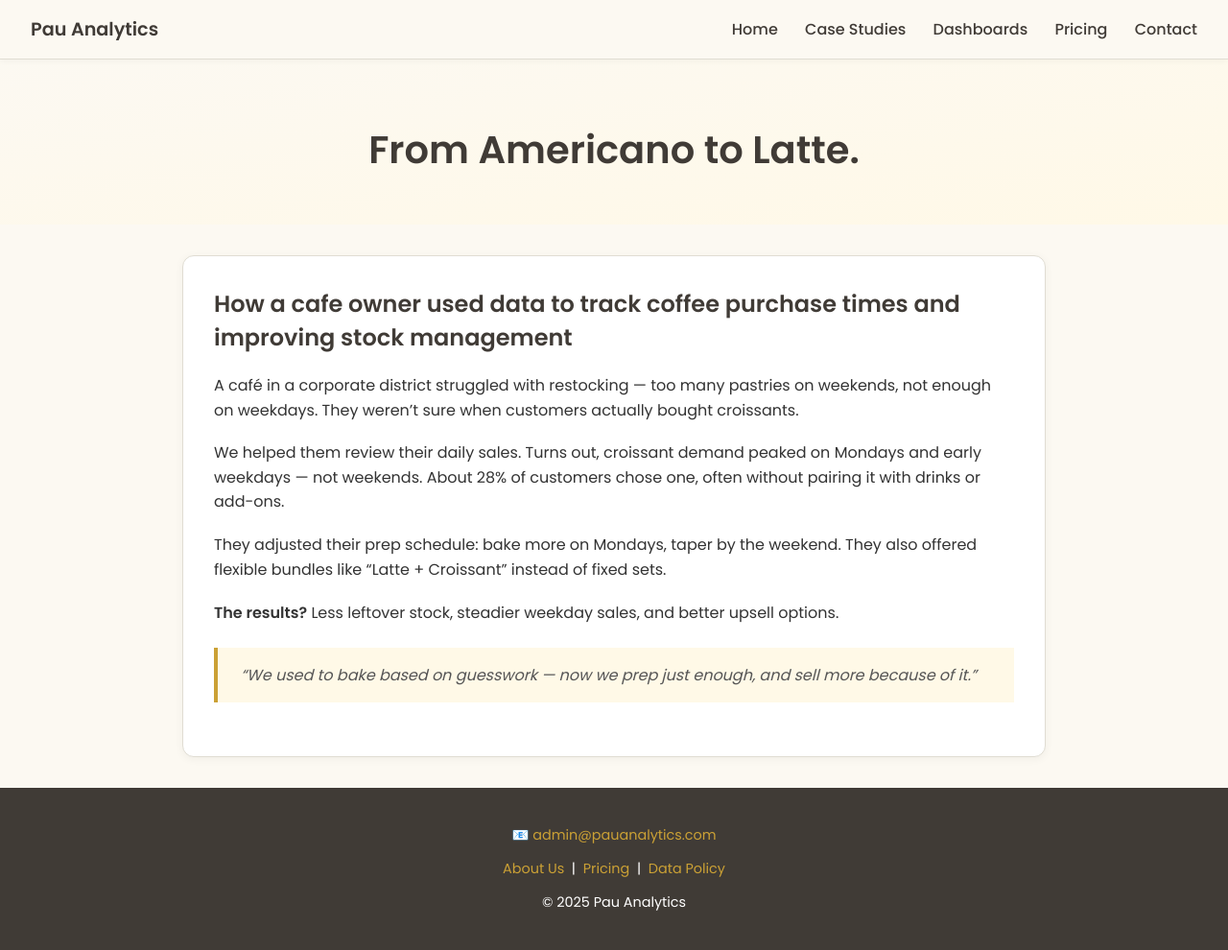
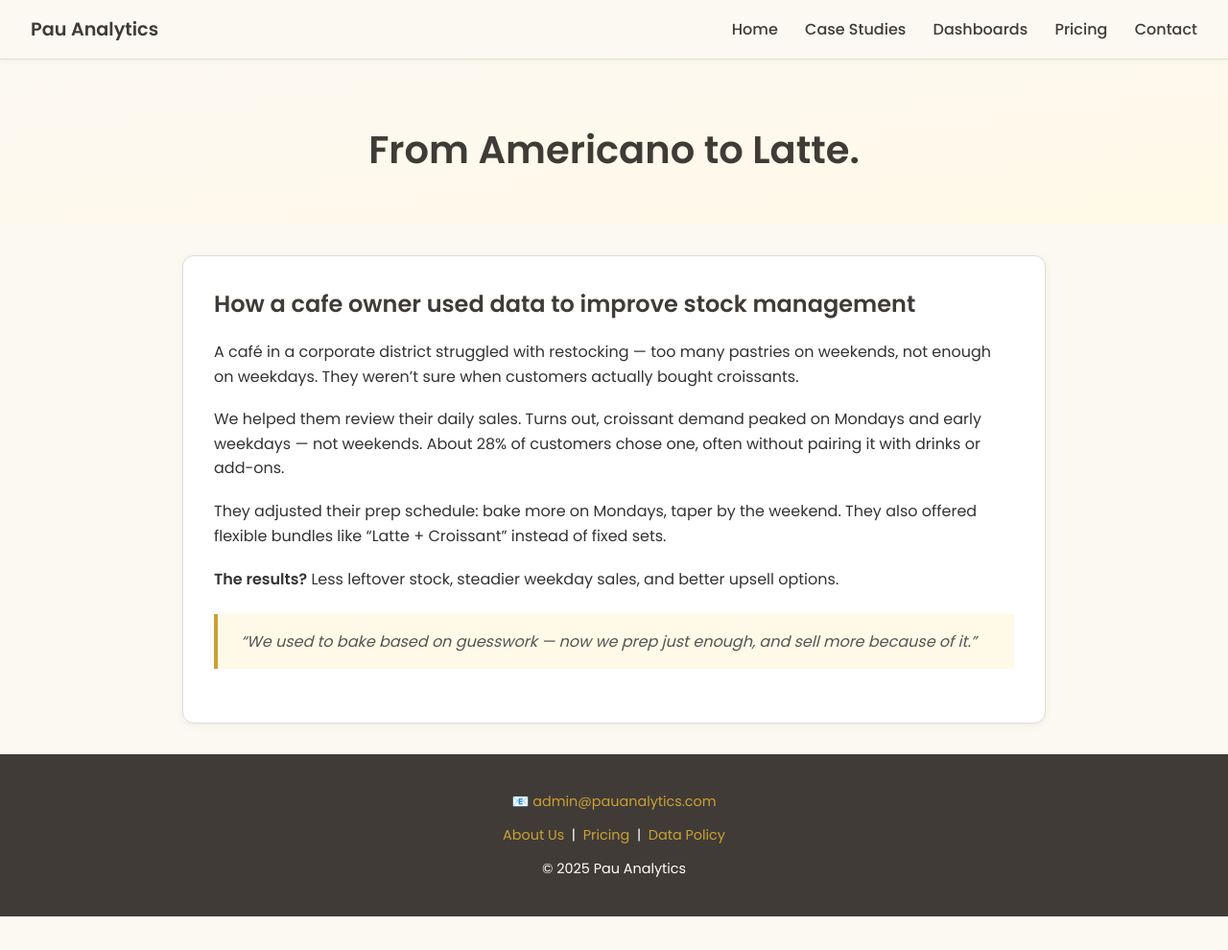
Before and after one commit to lyven81/pinnacles-learning-website, a Jekyll site: the page case-study/case-study-2.html, which Jekyll copies as it is, in a window 1280 px wide and 990 px high. Shown: the whole window at 96% size. Built offline with Jekyll 4.4.1, drawn with Linux system fonts in a browser that asks for light colours.

Commit message:
Update case-study-2.html

```diff
--- a/case-study/case-study-2.html
+++ b/case-study/case-study-2.html
@@ -6,7 +6,7 @@
 
   <title>Pau Analytics | From Americano to Latte</title>
   <link href="https://fonts.googleapis.com/css2?family=Poppins:wght@400;500;600&display=swap" rel="stylesheet" />
-  <meta name="description" content="How a cafe owner used data to track coffee purchase times, improving stock management." />
+  <meta name="description" content="How a cafe owner used data to improve stock management." />
 
   <link rel="preconnect" href="https://fonts.googleapis.com" />
   <link rel="preconnect" href="https://fonts.gstatic.com" crossorigin />
@@ -225,7 +225,7 @@
 
   <main class="container">
      <div class="case-card">
-      <h2>How a cafe owner used data to track coffee purchase times and improving stock management</h2>
+      <h2>How a cafe owner used data to improve stock management</h2>
       <p>A café in a corporate district struggled with restocking — too many pastries on weekends, not enough on weekdays. They weren’t sure when customers actually bought croissants.</p>
 
       <p>We helped them review their daily sales. Turns out, croissant demand peaked on Mondays and early weekdays — not weekends. About 28% of customers chose one, often without pairing it with drinks or add-ons.</p>
```
